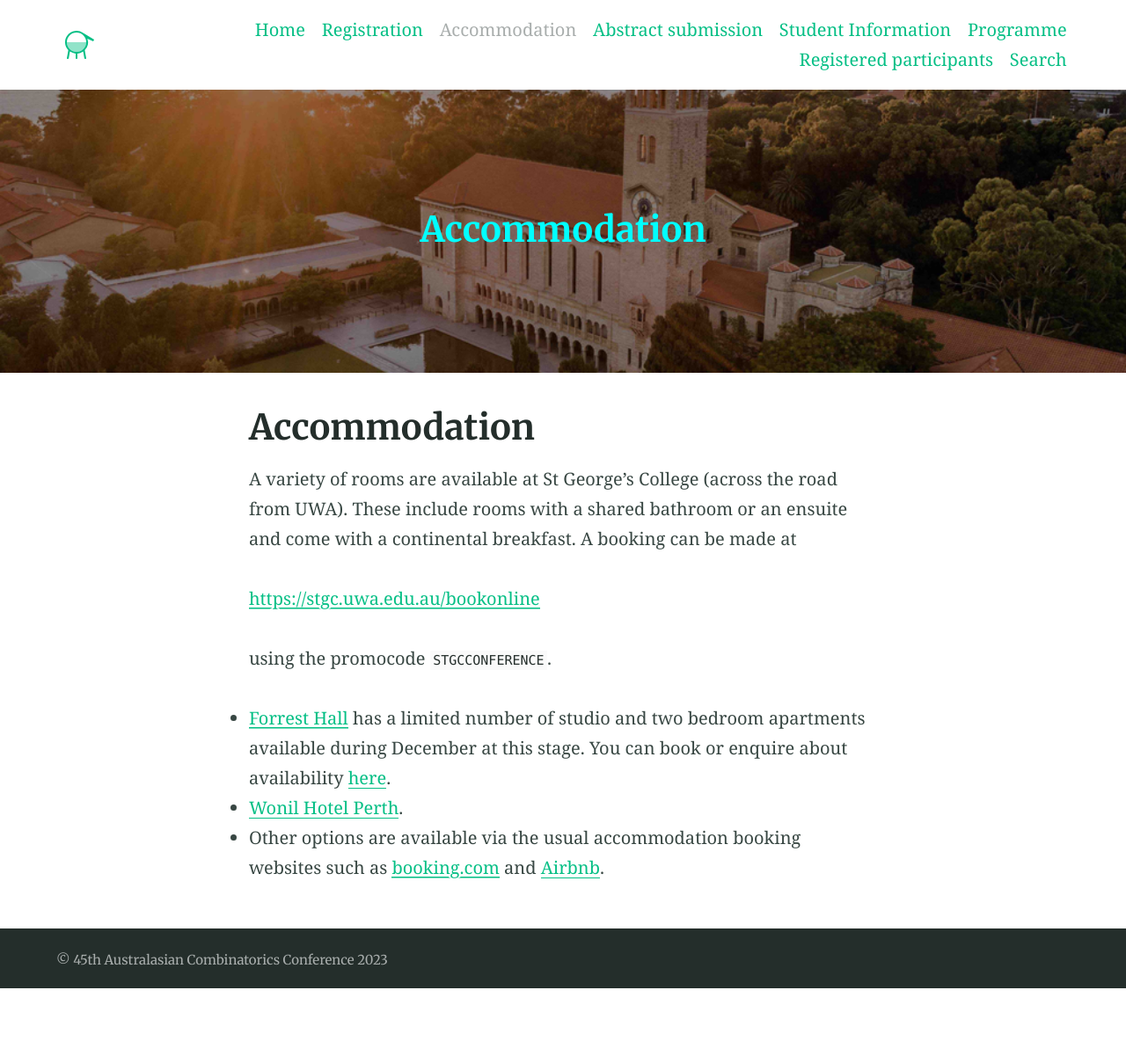
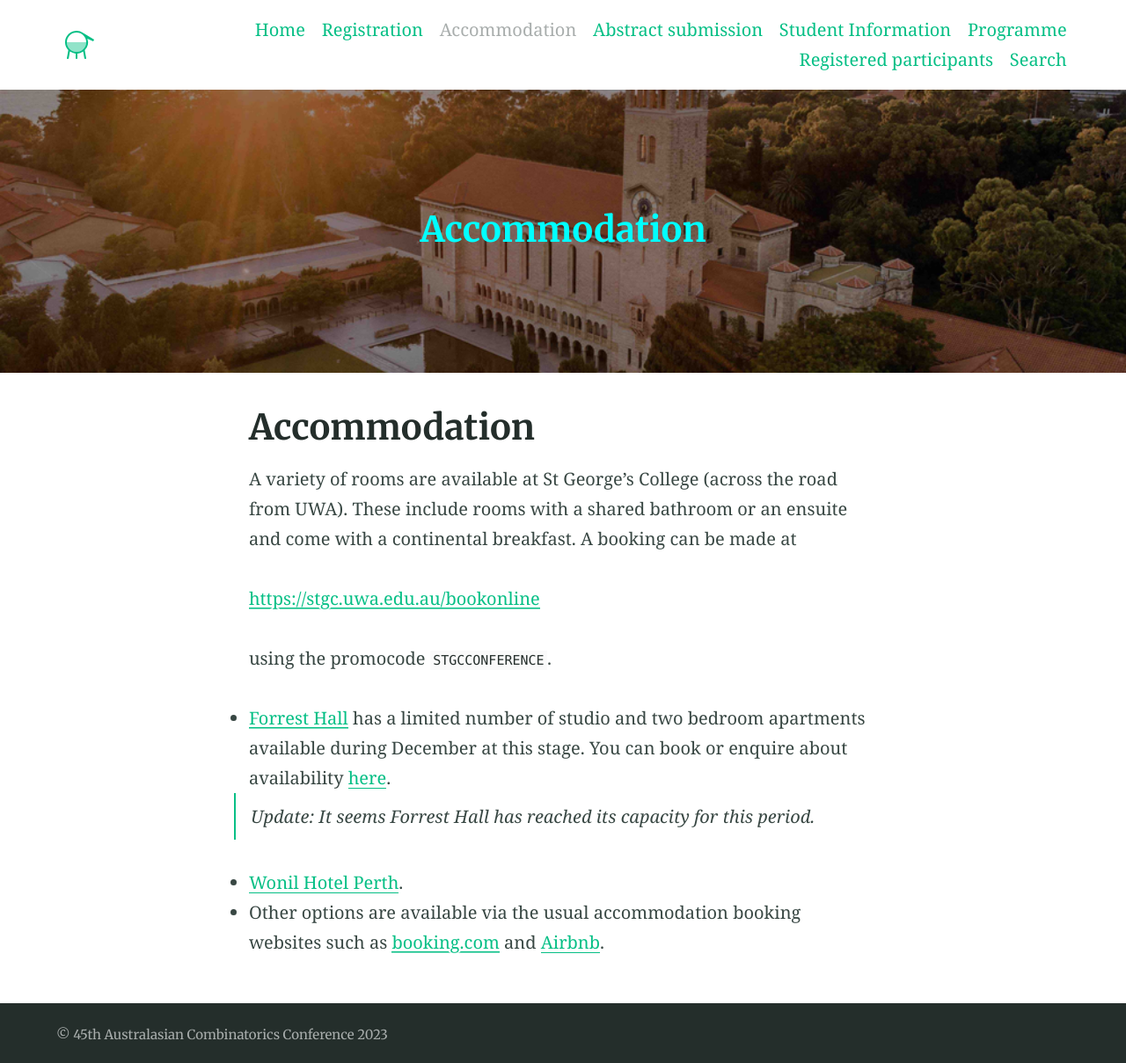
Before and after one commit to 45ACC/45ACC.github.io, a Jekyll site: the page built from accommodation.md, in a window 1280 px wide. Shown: the whole page at 88% size. Built offline with Jekyll 4.4.1, drawn with Linux system fonts in a browser that asks for light colours; before the commit the page ends 1124 px from its top, so only the background shows below that.

Commit message:
Update accommodation.md

```diff
--- a/accommodation.md
+++ b/accommodation.md
@@ -16,5 +16,6 @@ using the promocode `STGCCONFERENCE`.
 
 
 - [Forrest Hall](https://www.forrestresearch.org.au/forrest-hall/) has a limited number of studio and two bedroom apartments available during December at this stage. You can book or enquire about availability [here](https://www.uwa.edu.au/study/student-life/accommodation/short-stays).
+  > Update: It seems Forrest Hall has reached its capacity for this period.
 - [Wonil Hotel Perth](https://all.accor.com/hotel/C0T1/index.en.shtml?utm_campaign=seo+maps&utm_medium=seo+maps&utm_source=google+Maps).
 - Other options are available via the usual accommodation booking websites such as [booking.com](booking.com) and [Airbnb](https://www.airbnb.com.au).
```
